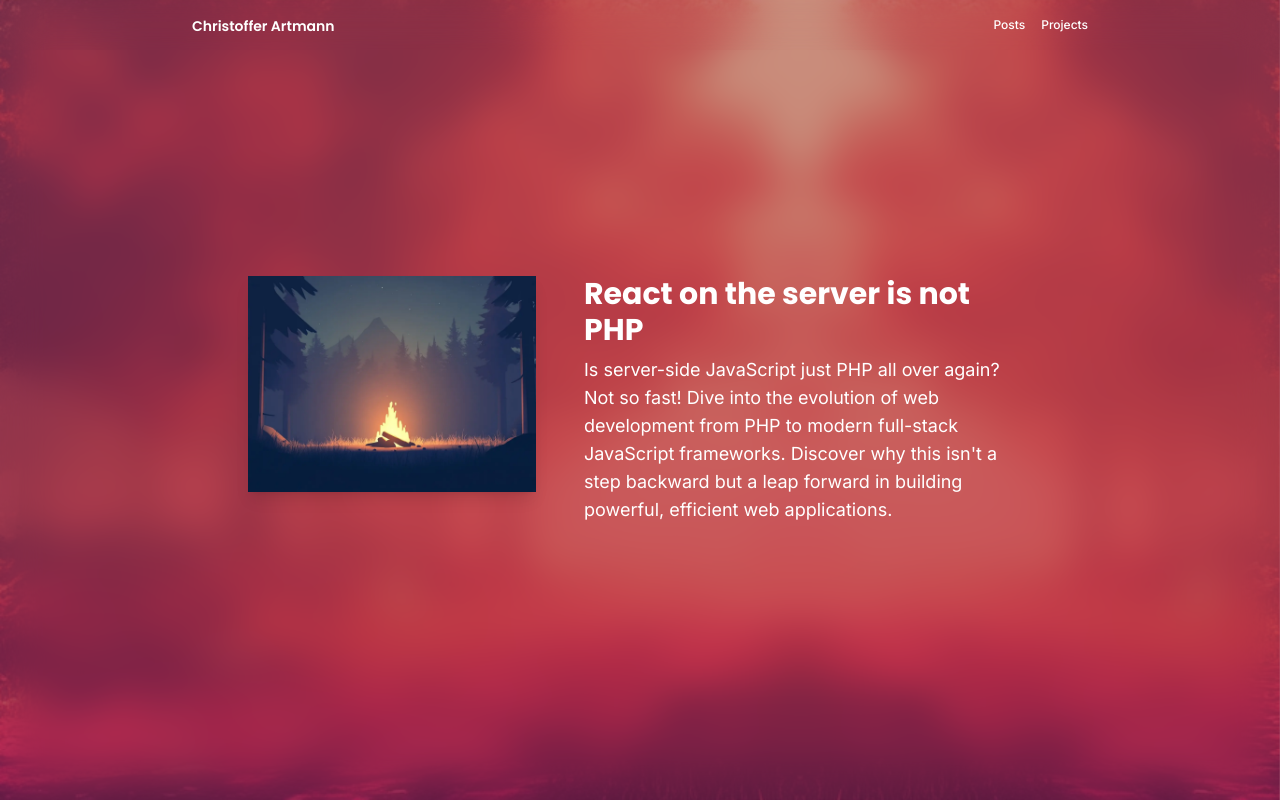
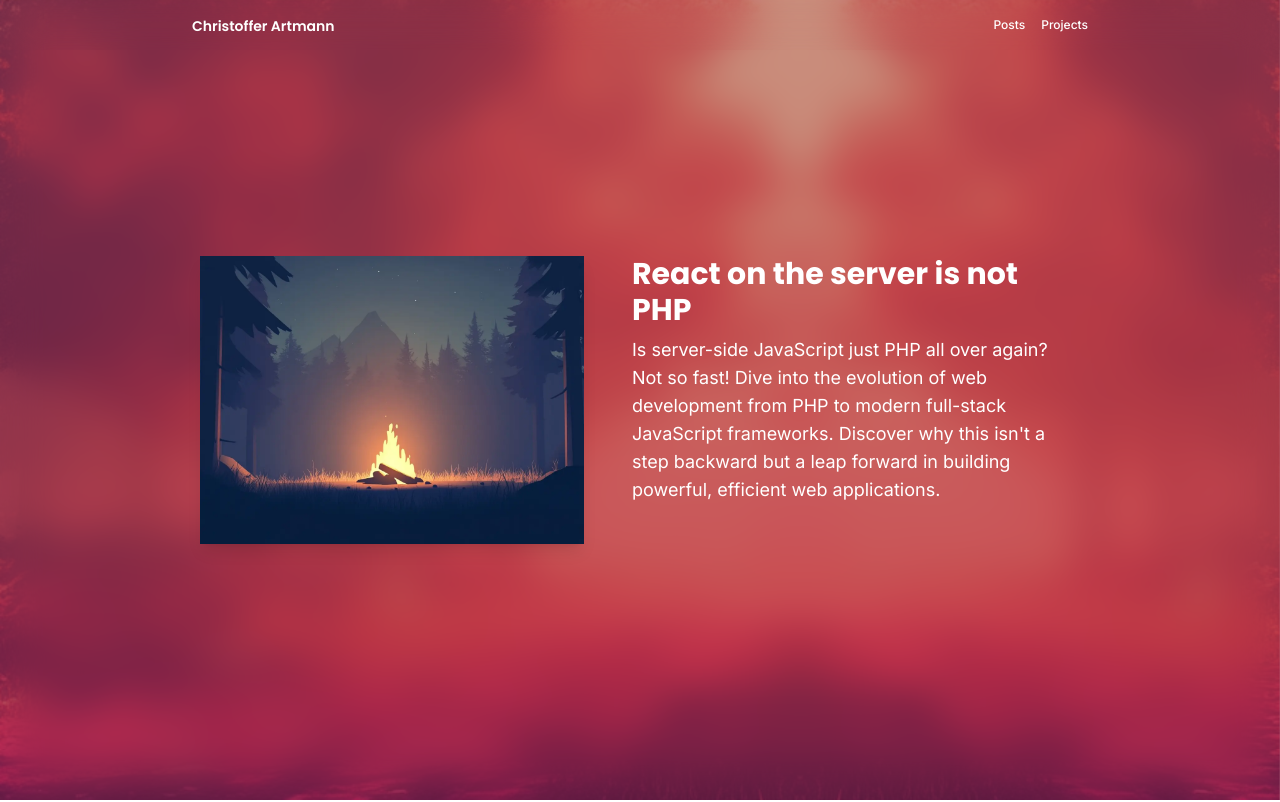
Before and after one commit to Artmann/artmann-web-next, a Next.js app: page / in a window 1280 px wide. Shown: the top 802 px of the page. Built offline with nearby package versions, Linux system fonts and the light colour scheme.

Commit message:
fix: Adjust image sizes.

```diff
--- a/pages/index.tsx
+++ b/pages/index.tsx
@@ -97,7 +97,7 @@ function ArticleCard({ article }: { article: Article }): ReactElement {
     <div className="flex flex-col md:flex-row gap-2 md:gap-8 lg:gap-12 items-start">
       <img
         alt={article.title}
-        className="w-full max-w-[18rem] aspect-[4/3] shadow-lg"
+        className="w-full max-w-[18rem] md:max-w-[24rem] aspect-[4/3] shadow-lg"
         loading="lazy"
         src={article.imageUrl}
       />
```
